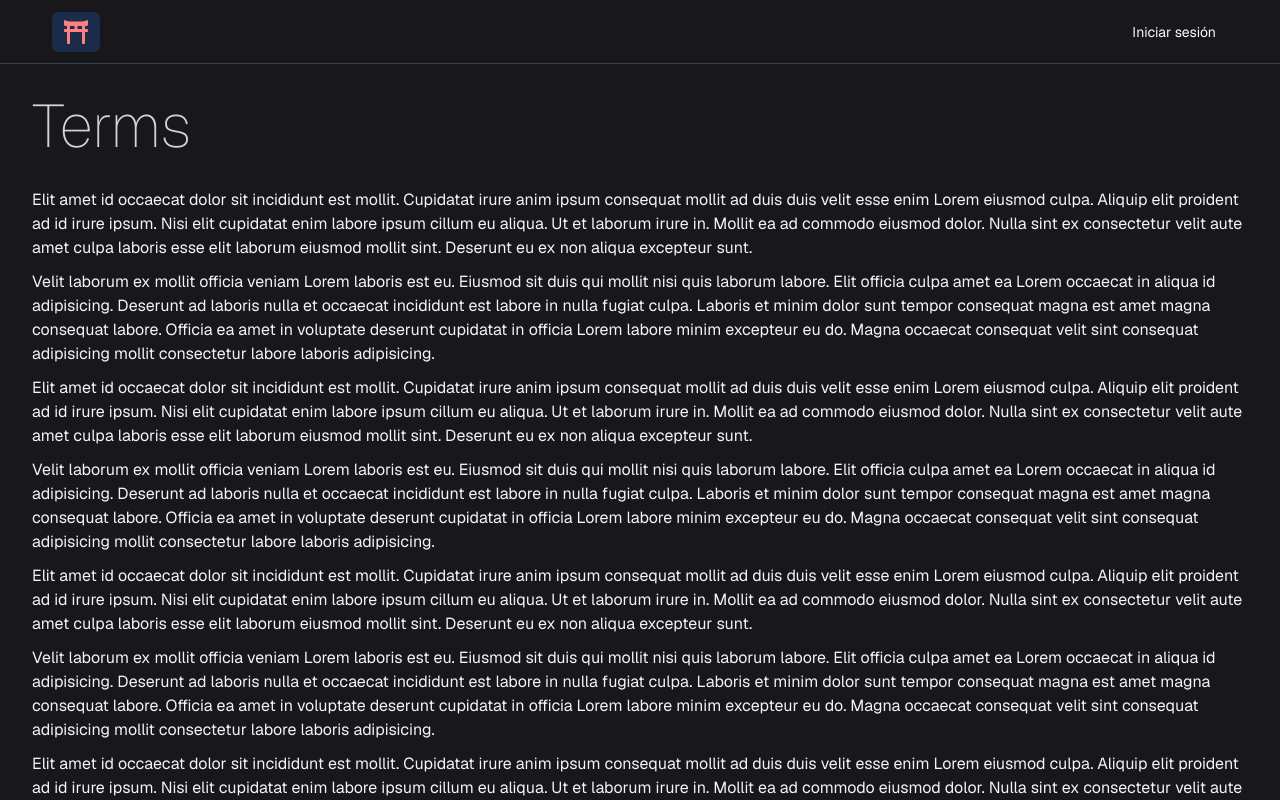
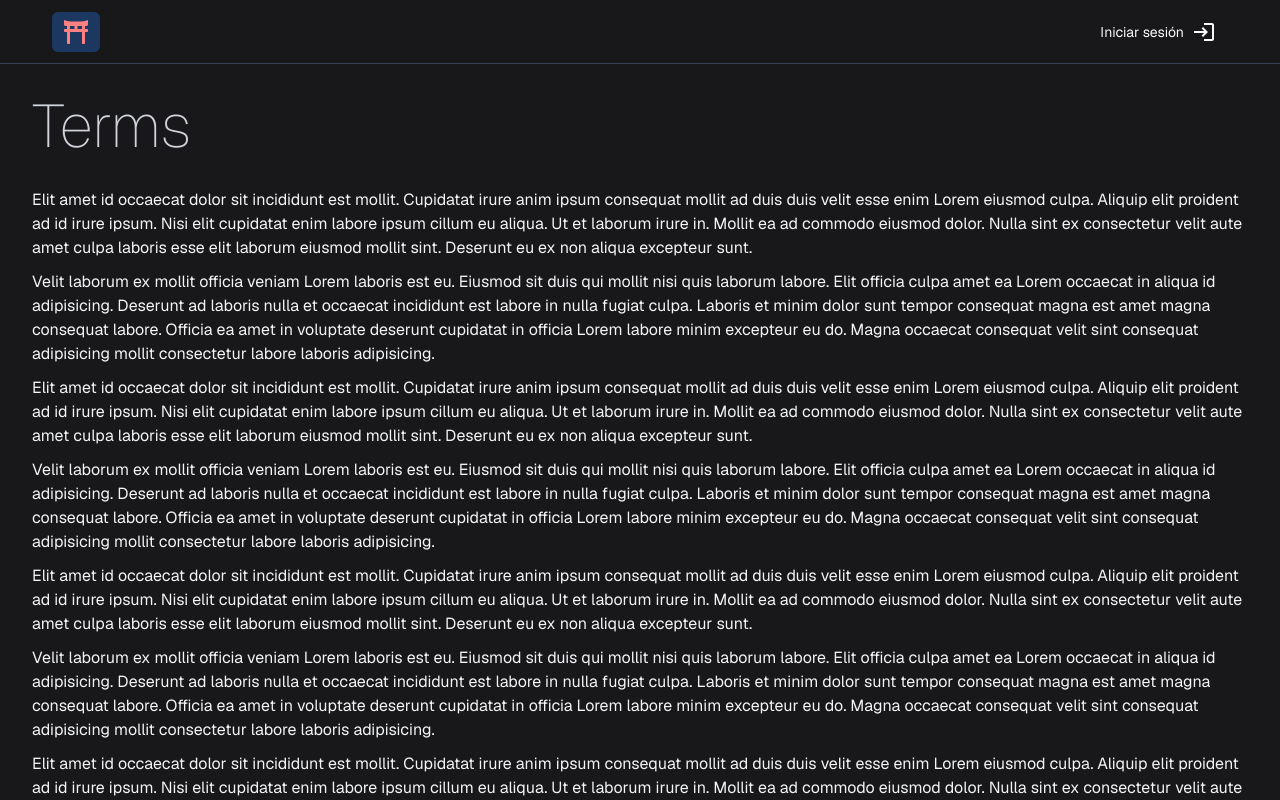
Before and after one commit to cisco336/oci-karate, a Next.js app: page /terms in a window 1280 px wide. Shown: the top 800 px of the page. Built offline with nearby package versions, Linux system fonts and the light colour scheme; no server answers.

Commit message:
refactor: Optimize article page rendering with lazy loading for images and update page component to include ArticlesList

```diff
--- a/app/components/page.tsx
+++ b/app/components/page.tsx
@@ -1,13 +1,13 @@
 'use client';
 import { ButtonsExample } from '@/components/shared/Button';
-import { Input } from '@/components/shared/Input/Input';
+import { InputExample } from '@/components/shared/Input';
 import React from 'react';
 
 const page = () => {
   return (
-    <div className="flex flex-col gap-4 p-4 flex-wrap max-w-[1200px]">
+    <div className="flex flex-col gap-14 p-4 flex-wrap max-w-[1200px]">
       <ButtonsExample />
-      <Input />
+      <InputExample />
     </div>
   );
 };
--- a/components/AuthButton.tsx
+++ b/components/AuthButton.tsx
@@ -4,6 +4,7 @@ import { Button, buttonColor } from './shared/Button';
 import DropDown from './shared/DropDown';
 import { signOut, useSession } from 'next-auth/react';
 import { iSessionData } from '@/models/entity.models';
+import { MdLogin } from 'react-icons/md';
 
 export default function AuthButton() {
   const { data, status } = useSession();
@@ -38,7 +39,9 @@ export default function AuthButton() {
 
   const login = (
     <Link href="/login">
-      <Button color={buttonColor.Text}>Iniciar sesión</Button>
+      <Button color={buttonColor.Text}>
+        Iniciar sesión <MdLogin size={'24'} />
+      </Button>
     </Link>
   );
 
--- a/components/shared/Button/helpers.ts
+++ b/components/shared/Button/helpers.ts
@@ -18,8 +18,8 @@ export const buttonClass = tv({
       outline:
         'bg-opacity-0 border border-opacity-100 hover:bg-opacity-70 active:bg-opacity-20 text-gray-50',
       ghost:
-        'bg-opacity-20 text-opacity-90 hover:bg-opacity-60 active:bg-opacity-70',
-      link: 'bg-opacity-0 text-opacity-80 hover:text-opacity-100 active:text-opacity-100',
+        'bg-opacity-30 text-opacity-90 hover:bg-opacity-60 active:bg-opacity-70 text-gray-200',
+      link: 'bg-opacity-0 text-opacity-80 hover:text-opacity-100 active:text-opacity-100 text-primary-400',
     },
   },
   defaultVariants: {
--- a/components/shared/Input/Input.tsx
+++ b/components/shared/Input/Input.tsx
@@ -5,28 +5,25 @@ import React from 'react';
 import { z } from 'zod';
 
 import { tv } from 'tailwind-variants';
-import { buttonColor, buttonVariants } from '../Button';
+import { inputColor, inputVariants } from './enums';
 
 export const inputClass = tv({
-  base: 'border border-slate-500 rounded-md py-2 px-3',
+  base: 'border border-slate-500 rounded-md py-2 px-3 text-gray-800 bg-transparent',
   variants: {
     color: {
-      primary: 'border-primary-500 bg-primary-500',
-      secondary: 'border-secondary-500 bg-secondary-500',
-      info: 'border-info-500 bg-info-500 text-gray-800',
-      success: 'border-success-700 bg-success-700',
-      warning: 'border-warning-500 bg-warning-500 text-gray-800',
-      danger: 'border-danger-500 bg-danger-500',
-      text: 'border-transparent text bg-transparent text-gray-50',
-      accent: 'border-accent-500 bg-accent-500',
+      default: 'border-slate-500 text-gray-50',
+      primary: 'border-primary-500 text-gray-50',
+      secondary: 'border-secondary-500 text-gray-50',
+      info: 'border-info-500 text-gray-50',
+      success: 'border-success-700 text-gray-50',
+      warning: 'border-warning-500 text-gray-50',
+      danger: 'border-danger-500 text-gray-50',
+      accent: 'border-accent-500 text-gray-50',
     },
     variant: {
-      solid: 'border-opacity-0',
-      outline:
-        'bg-opacity-0 border border-opacity-100 hover:bg-opacity-70 active:bg-opacity-20 text-gray-50',
-      ghost:
-        'bg-opacity-20 text-opacity-90 hover:bg-opacity-60 active:bg-opacity-70',
-      link: 'bg-opacity-0 text-opacity-80 hover:text-opacity-100 active:text-opacity-100',
+      outline: '',
+      underline: '',
+      ghost: '',
     },
   },
   defaultVariants: {
@@ -40,8 +37,8 @@ export const zInput = z.object({
   label: z.string().optional(),
   placeholder: z.string().optional(),
   type: z.string(),
-  color: z.nativeEnum(buttonColor).optional(),
-  variant: z.nativeEnum(buttonVariants).optional(),
+  color: z.nativeEnum(inputColor).optional(),
+  variant: z.nativeEnum(inputVariants).optional(),
   options: z.array(z.string()).optional(),
 });
 
@@ -53,8 +50,8 @@ export const Input = ({
   placeholder = 'Placeholder',
   type,
   options,
-  variant = buttonVariants.Outline,
-  color = buttonColor.Info,
+  variant,
+  color,
 }: InputProps) => {
   return (
     <div className="flex flex-col gap-1 mb-[1rem]">
--- /dev/null
+++ b/components/shared/Input/enums.ts
@@ -0,0 +1,16 @@
+export enum inputVariants {
+  Outline = 'outline',
+  Underline = 'underline',
+  Ghost = 'ghost',
+}
+
+export enum inputColor {
+  Default = 'default',
+  Primary = 'primary',
+  Secondary = 'secondary',
+  Info = 'info',
+  Success = 'success',
+  Warning = 'warning',
+  Danger = 'danger',
+  Accent = 'accent',
+}
--- /dev/null
+++ b/components/shared/Input/example.tsx
@@ -0,0 +1,39 @@
+import React from 'react';
+import { inputColor, inputVariants } from './enums';
+import { capitalizeFirstLetter } from '@/helpers/capitalize';
+import { inputClass } from './Input';
+
+export const InputExample = () => {
+  const variants = Object.values(inputVariants);
+  const inputs = Object.values(inputColor);
+  return (
+    <div className="grid gap-4 md:grid-cols-[repeat(auto-fit,_minmax(min-content,_1fr))]">
+      <h1 className="col-[1/-1]">Inputs</h1>
+      {variants.map((variant) => (
+        <div
+          className="flex flex-col gap-4 border border-gray-500 rounded-lg p-4"
+          key={variant}>
+          <h2 className="flex-1">{capitalizeFirstLetter(variant)}</h2>
+          <div
+            key={variant}
+            className="flex gap-4 flex-wrap">
+            {inputs.map((input) => (
+              <div
+                key={input}
+                className="flex flex-col gap-4">
+                <label htmlFor={input}>{capitalizeFirstLetter(input)}</label>
+                <input
+                  type="text"
+                  name={input}
+                  id={input}
+                  placeholder={capitalizeFirstLetter(input)}
+                  className={`${inputClass({ color: input, variant })}`}
+                />
+              </div>
+            ))}
+          </div>
+        </div>
+      ))}
+    </div>
+  );
+};
--- /dev/null
+++ b/components/shared/Input/index.ts
@@ -0,0 +1,3 @@
+export * from './Input';
+export * from './example';
+export * from './enums';
```
